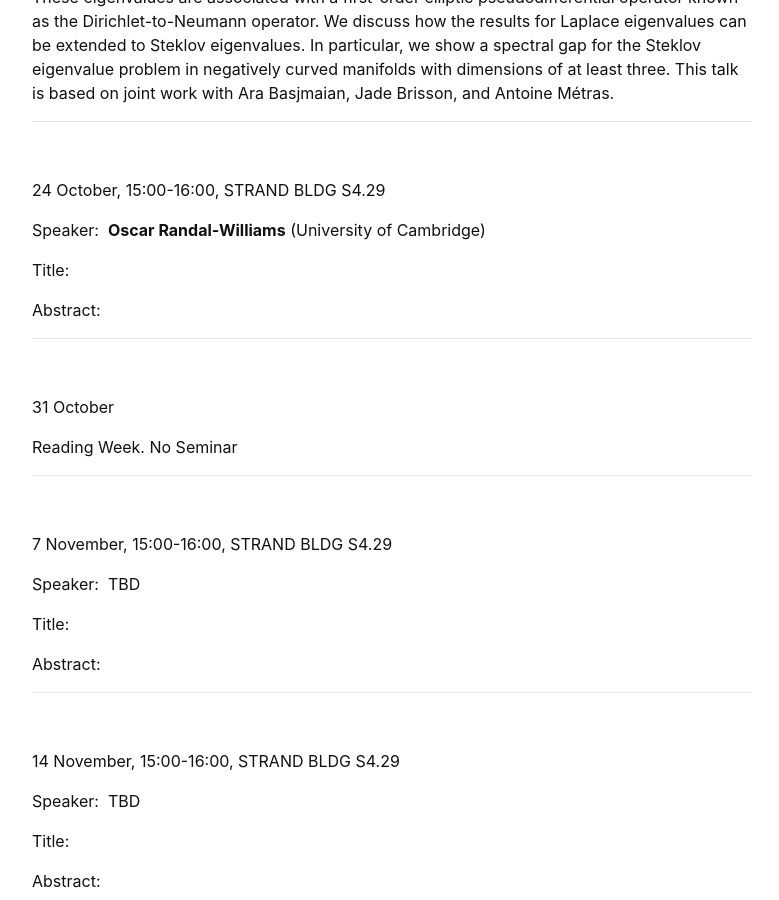
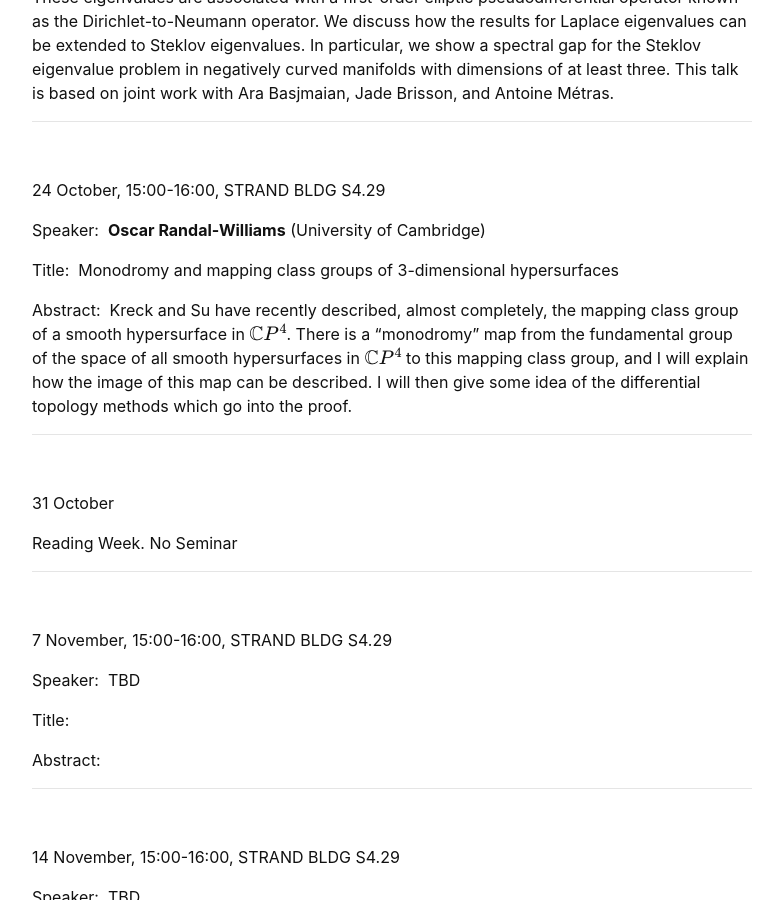
Before and after one commit to kcl-geometry-seminar/kcl-geometry-seminar.github.io, a Jekyll site: the page built from pages/index.md, in a window 1280 px wide and 900 px high, scrolled down 1684 px. Shown: the whole window, without its empty margins (248-1027 px from the left). Built offline with Jekyll 4.4.1, drawn with Linux system fonts in a browser that asks for light colours; formulas are drawn with MathJax 3; a script that is not in the unit is left out.

Commit message:
Update index.md
Added the title and abstract for Randal-Williams' talk.

```diff
--- a/pages/index.md
+++ b/pages/index.md
@@ -60,9 +60,9 @@ This talk is based on joint work with Ara Basjmaian, Jade Brisson, and Antoine M
 
 Speaker:&nbsp; **Oscar Randal-Williams** (University of Cambridge)
 
-Title:&nbsp;
+Title:&nbsp; Monodromy and mapping class groups of 3-dimensional hypersurfaces
 
-Abstract:&nbsp;
+Abstract:&nbsp; Kreck and Su have recently described, almost completely, the mapping class group of a smooth hypersurface in $\mathbb{C}P^4$. There is a "monodromy" map from the fundamental group of the space of all smooth hypersurfaces in $\mathbb{C}P^4$ to this mapping class group, and I will explain how the image of this map can be described. I will then give some idea of the differential topology methods which go into the proof.
 
 
 -----------------------------------------------------------
```
